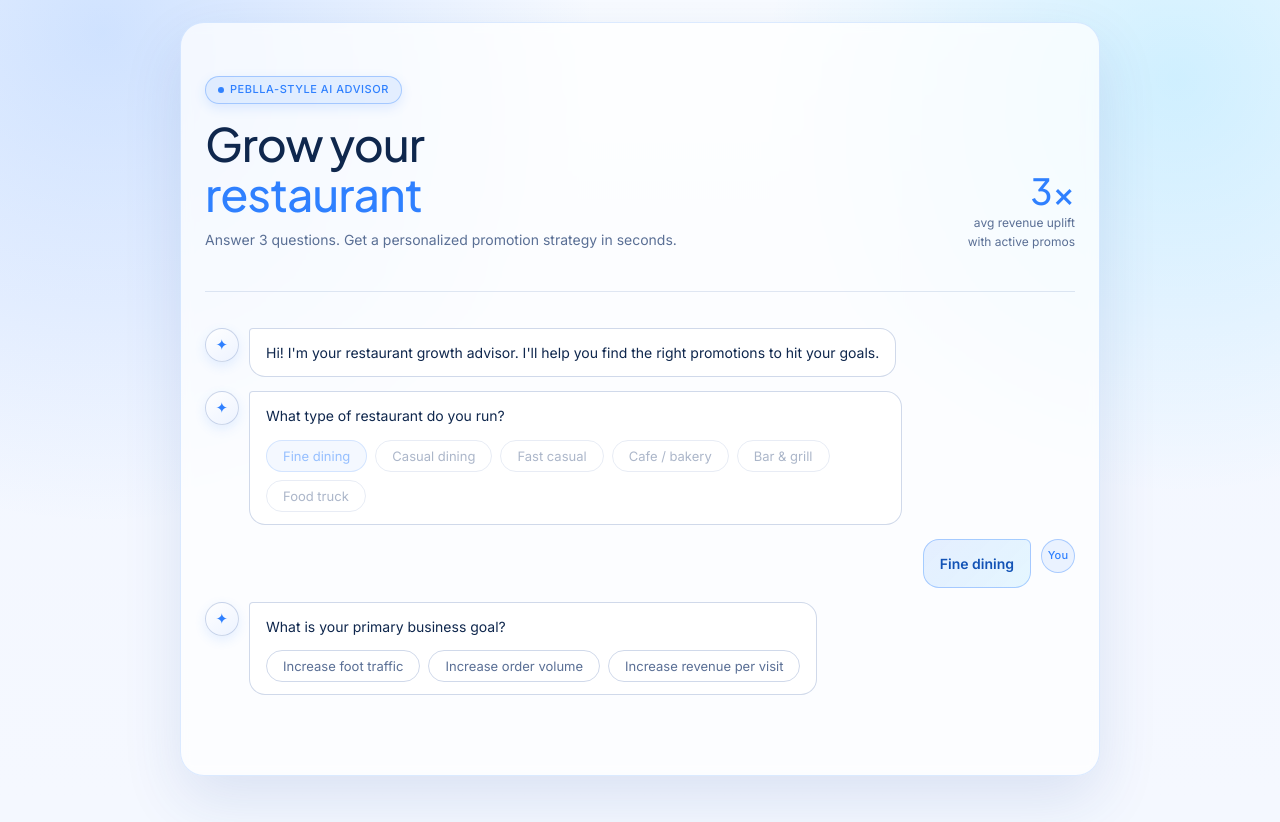
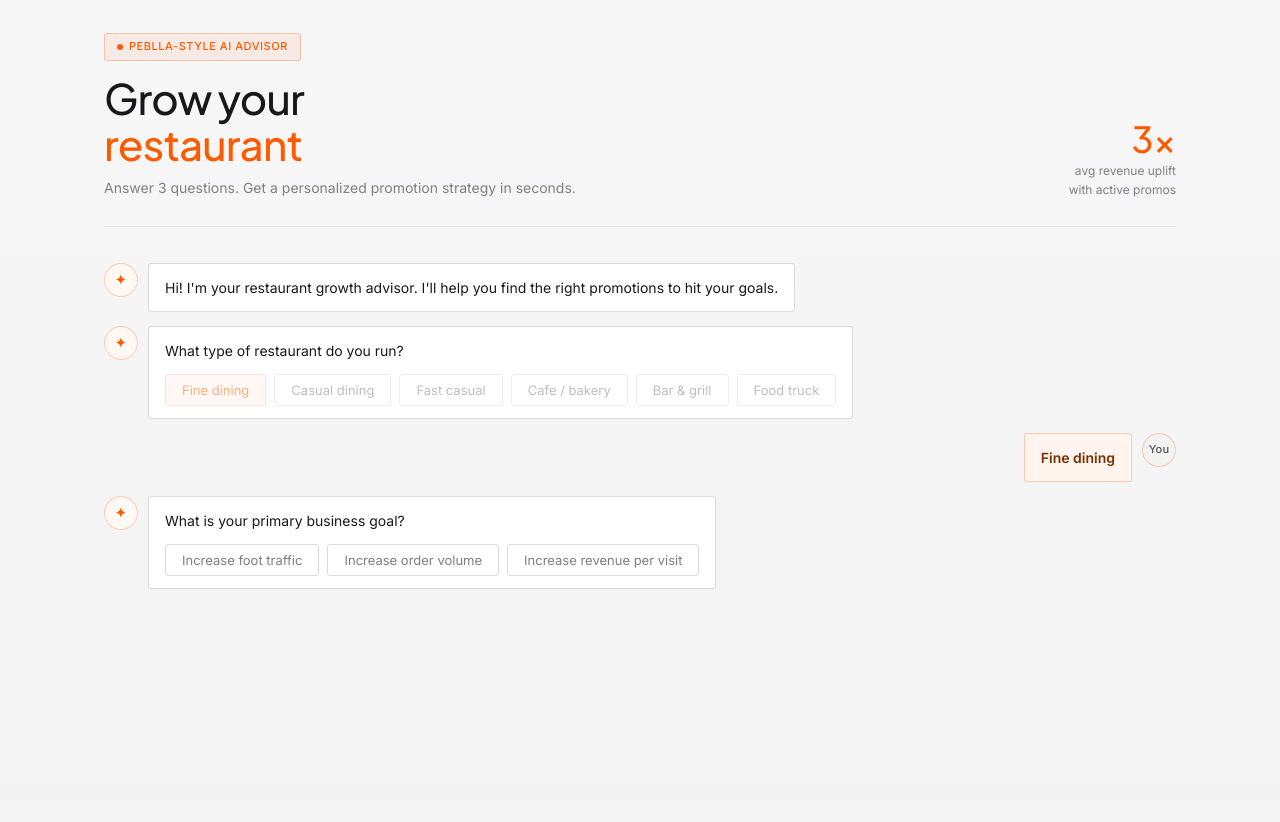
Before and after one commit to JasperWu-creator/Peblla-AI-Agent-, a website: page index.html in a window 1280 px wide. Both pictures are taken after a click on the button "Fine dining". After the commit the page ends 800 px from the top, so only its background shows below. Drawn offline with Linux system fonts and the light colour scheme.

Commit message:
style: align UI palette with Peblla orange-gray theme

```diff
--- a/index.html
+++ b/index.html
@@ -10,30 +10,30 @@
   *, *::before, *::after { box-sizing: border-box; margin: 0; padding: 0; }
 
   :root {
-    --bg: #f4f8ff;
+    --bg: #f5f5f6;
     --surface: #ffffff;
-    --surface2: #eef4ff;
-    --border: rgba(21, 67, 151, 0.12);
-    --border2: rgba(21, 67, 151, 0.2);
-    --text: #0f274d;
-    --muted: #5a6f95;
-    --accent: #2f80ff;
-    --accent-2: #00b7ff;
-    --accent-dim: rgba(47, 128, 255, 0.1);
-    --accent-border: rgba(47, 128, 255, 0.35);
-    --purple: #6a7dff;
-    --purple-dim: rgba(106, 125, 255, 0.12);
-    --teal: #00a7c6;
-    --teal-dim: rgba(0, 167, 198, 0.12);
-    --amber: #ff8a3d;
-    --amber-dim: rgba(255, 138, 61, 0.14);
+    --surface2: #fafafa;
+    --border: #e7e7e9;
+    --border2: #d9dadd;
+    --text: #18181b;
+    --muted: #7f7f86;
+    --accent: #ff5a00;
+    --accent-2: #ff6b1f;
+    --accent-dim: rgba(255, 90, 0, 0.08);
+    --accent-border: rgba(255, 90, 0, 0.28);
+    --purple: #8b8b92;
+    --purple-dim: #f3f3f4;
+    --teal: #54545c;
+    --teal-dim: #f3f3f4;
+    --amber: #a0a0a7;
+    --amber-dim: #f3f3f4;
     --ai-bubble: #ffffff;
-    --user-bubble: linear-gradient(135deg, rgba(47, 128, 255, 0.12), rgba(0, 183, 255, 0.09));
+    --user-bubble: #fff4ee;
     --font-display: 'Plus Jakarta Sans', 'Inter', system-ui, sans-serif;
     --font-body: 'Inter', system-ui, sans-serif;
-    --radius: 16px;
-    --radius-sm: 10px;
-    --shadow-soft: 0 10px 35px rgba(40, 76, 151, 0.08);
+    --radius: 4px;
+    --radius-sm: 4px;
+    --shadow-soft: 0 1px 2px rgba(17, 24, 39, 0.04);
   }
 
   html { scroll-behavior: smooth; }
@@ -47,15 +47,11 @@
     overflow-x: hidden;
   }
 
-  /* background grain */
   body::before {
     content: '';
     position: fixed;
     inset: 0;
-    background:
-      radial-gradient(circle at 8% 4%, rgba(47, 128, 255, 0.2), transparent 35%),
-      radial-gradient(circle at 92% 10%, rgba(0, 183, 255, 0.16), transparent 30%),
-      linear-gradient(180deg, #f8fbff 0%, #f3f7ff 38%, #f5f8ff 100%);
+    background: linear-gradient(180deg, #f7f7f8 0%, #f3f3f4 100%);
     pointer-events: none;
     z-index: 0;
   }
@@ -63,19 +59,19 @@
   .page {
     position: relative;
     z-index: 1;
-    max-width: 920px;
-    margin: 22px auto;
+    max-width: 1120px;
+    margin: 0 auto;
     padding: 0 24px 80px;
-    background: rgba(255, 255, 255, 0.72);
-    border: 1px solid rgba(47, 128, 255, 0.16);
-    border-radius: 24px;
-    box-shadow: 0 24px 60px rgba(32, 73, 153, 0.12);
-    backdrop-filter: blur(6px);
+    background: transparent;
+    border: none;
+    border-radius: 0;
+    box-shadow: none;
+    backdrop-filter: none;
   }
 
   /* ── HEADER ── */
   .header {
-    padding: 52px 0 40px;
+    padding: 32px 0 26px;
     display: flex;
     align-items: flex-end;
     justify-content: space-between;
@@ -85,13 +81,13 @@
   }
   .header-left { max-width: 520px; }
   .badge {
-    box-shadow: 0 4px 12px rgba(47, 128, 255, 0.14);
+    box-shadow: none;
     display: inline-flex;
     align-items: center;
     gap: 6px;
     background: var(--accent-dim);
     border: 0.5px solid var(--accent-border);
-    border-radius: 20px;
+    border-radius: 3px;
     padding: 4px 12px;
     font-size: 11px;
     font-weight: 500;
@@ -110,8 +106,8 @@
 
   h1 {
     font-family: var(--font-display);
-    font-size: clamp(32px, 5vw, 46px);
-    font-weight: 400;
+    font-size: clamp(34px, 5vw, 42px);
+    font-weight: 500;
     color: var(--text);
     line-height: 1.1;
     letter-spacing: -0.02em;
@@ -163,16 +159,16 @@
     letter-spacing: 0.02em;
   }
   .avatar.ai {
-    background: linear-gradient(145deg, #ffffff, #edf3ff);
-    border: 1px solid var(--border2);
+    background: #fff8f4;
+    border: 1px solid var(--accent-border);
     color: var(--accent);
     font-size: 15px;
-    box-shadow: 0 4px 12px rgba(47, 128, 255, 0.12);
+    box-shadow: none;
   }
   .avatar.user {
-    background: #eaf2ff;
+    background: #f2f2f3;
     border: 1px solid var(--accent-border);
-    color: var(--accent);
+    color: #52525b;
   }
 
   .bubble {
@@ -180,27 +176,27 @@
     padding: 12px 16px;
     font-size: 14px;
     line-height: 1.65;
-    border-radius: var(--radius);
+    border-radius: 3px;
   }
   .bubble.ai {
     background: var(--ai-bubble);
     border: 1px solid var(--border2);
     color: var(--text);
-    border-radius: 4px var(--radius) var(--radius) var(--radius);
+    border-radius: 3px;
   }
   .bubble.user {
     background: var(--user-bubble);
     border: 1px solid var(--accent-border);
-    color: #1353b6;
+    color: #7a2e00;
     font-weight: 600;
-    border-radius: var(--radius) 6px var(--radius) var(--radius);
+    border-radius: 3px;
   }
 
   /* Options */
   .opts { display: flex; flex-wrap: wrap; gap: 8px; margin-top: 12px; }
   .opt {
     padding: 7px 16px;
-    border-radius: 22px;
+    border-radius: 3px;
     border: 1px solid var(--border2);
     background: transparent;
     color: var(--muted);
@@ -209,7 +205,7 @@
     cursor: pointer;
     transition: all 0.2s;
   }
-  .opt:hover { border-color: var(--accent-border); color: var(--accent); background: var(--accent-dim); }
+  .opt:hover { border-color: var(--accent-border); color: var(--accent); background: #fff5ef; }
   .opt.selected { border-color: var(--accent-border); color: var(--accent); background: var(--accent-dim); }
   .opt:disabled { opacity: 0.5; cursor: default; }
 
@@ -231,9 +227,9 @@
   .inp-row input::placeholder { color: var(--muted); }
   .inp-row button {
     padding: 9px 18px;
-    background: linear-gradient(135deg, var(--accent), var(--accent-2));
+    background: var(--accent);
     border: none;
-    border-radius: var(--radius-sm);
+    border-radius: 3px;
     color: #ffffff;
     font-family: var(--font-body);
     font-size: 13px;
@@ -250,7 +246,7 @@
   .typing-dots span {
     width: 6px; height: 6px;
     border-radius: 50%;
-    background: var(--muted);
+    background: #a3a3aa;
     animation: bounce 1.2s ease-in-out infinite;
   }
   .typing-dots span:nth-child(2) { animation-delay: 0.2s; }
@@ -260,7 +256,7 @@
   /* ── DIVIDER ── */
   .divider {
     display: flex; align-items: center; gap: 14px;
-    margin: 40px 0 32px;
+    margin: 30px 0 24px;
     opacity: 0;
     animation: fadeUp 0.5s ease forwards;
   }
@@ -295,12 +291,12 @@
     background: var(--surface);
     box-shadow: var(--shadow-soft);
     border: 1px solid var(--border2);
-    border-radius: var(--radius);
+    border-radius: 3px;
     padding: 20px;
     transition: border-color 0.2s, transform 0.2s;
     animation: fadeUp 0.5s ease both;
   }
-  .promo-card:hover { border-color: var(--border2); transform: translateY(-2px); }
+  .promo-card:hover { border-color: var(--accent-border); transform: translateY(-1px); }
   .promo-card:nth-child(1) { animation-delay: 0.05s; }
   .promo-card:nth-child(2) { animation-delay: 0.12s; }
   .promo-card:nth-child(3) { animation-delay: 0.19s; }
@@ -315,9 +311,9 @@
     border-radius: 20px;
     margin-bottom: 10px;
   }
-  .ptag.green { background: rgba(93,232,196,0.1); color: var(--teal); border: 0.5px solid rgba(93,232,196,0.2); }
-  .ptag.purple { background: var(--purple-dim); color: var(--purple); border: 0.5px solid rgba(184,164,248,0.2); }
-  .ptag.amber { background: var(--amber-dim); color: var(--amber); border: 0.5px solid rgba(245,194,107,0.2); }
+  .ptag.green { background: #f5f5f6; color: #62626b; border: 1px solid #e5e5e7; }
+  .ptag.purple { background: var(--purple-dim); color: var(--purple); border: 1px solid #e5e5e7; }
+  .ptag.amber { background: var(--amber-dim); color: var(--amber); border: 1px solid #e5e5e7; }
 
   .promo-card h3 { font-size: 15px; font-weight: 500; color: var(--text); margin-bottom: 6px; }
   .promo-card p { font-size: 13px; color: var(--muted); line-height: 1.6; }
@@ -342,7 +338,7 @@
     background: var(--surface);
     box-shadow: var(--shadow-soft);
     border: 1px solid var(--border2);
-    border-radius: var(--radius);
+    border-radius: 3px;
     padding: 18px 16px;
     animation: fadeUp 0.5s ease both;
   }
@@ -376,15 +372,15 @@
   .bar-row { display: flex; align-items: center; gap: 12px; margin-bottom: 14px; }
   .bar-row:last-child { margin-bottom: 0; }
   .bar-name { font-size: 13px; color: var(--muted); min-width: 120px; }
-  .bar-track { flex: 1; height: 6px; background: var(--surface2); border-radius: 3px; overflow: hidden; }
+  .bar-track { flex: 1; height: 8px; background: #ededee; border-radius: 2px; overflow: hidden; }
   .bar-fill { height: 100%; border-radius: 3px; transition: width 1.2s cubic-bezier(0.4,0,0.2,1); width: 0; }
   .bar-pct { font-size: 13px; font-weight: 500; color: var(--text); min-width: 36px; text-align: right; }
 
   /* CTA */
   .cta-card {
-    background: linear-gradient(130deg, rgba(47, 128, 255, 0.12) 0%, rgba(0, 183, 255, 0.08) 100%);
-    border: 0.5px solid var(--accent-border);
-    border-radius: var(--radius);
+    background: #fff8f4;
+    border: 1px solid var(--accent-border);
+    border-radius: 3px;
     padding: 28px 28px;
     display: flex;
     align-items: center;
@@ -397,9 +393,9 @@
   .cta-text p { font-size: 13px; color: var(--muted); }
   .cta-btn {
     padding: 11px 24px;
-    background: linear-gradient(135deg, var(--accent), var(--accent-2));
+    background: var(--accent);
     border: none;
-    border-radius: var(--radius-sm);
+    border-radius: 3px;
     color: #ffffff;
     font-family: var(--font-body);
     font-size: 14px;
```
